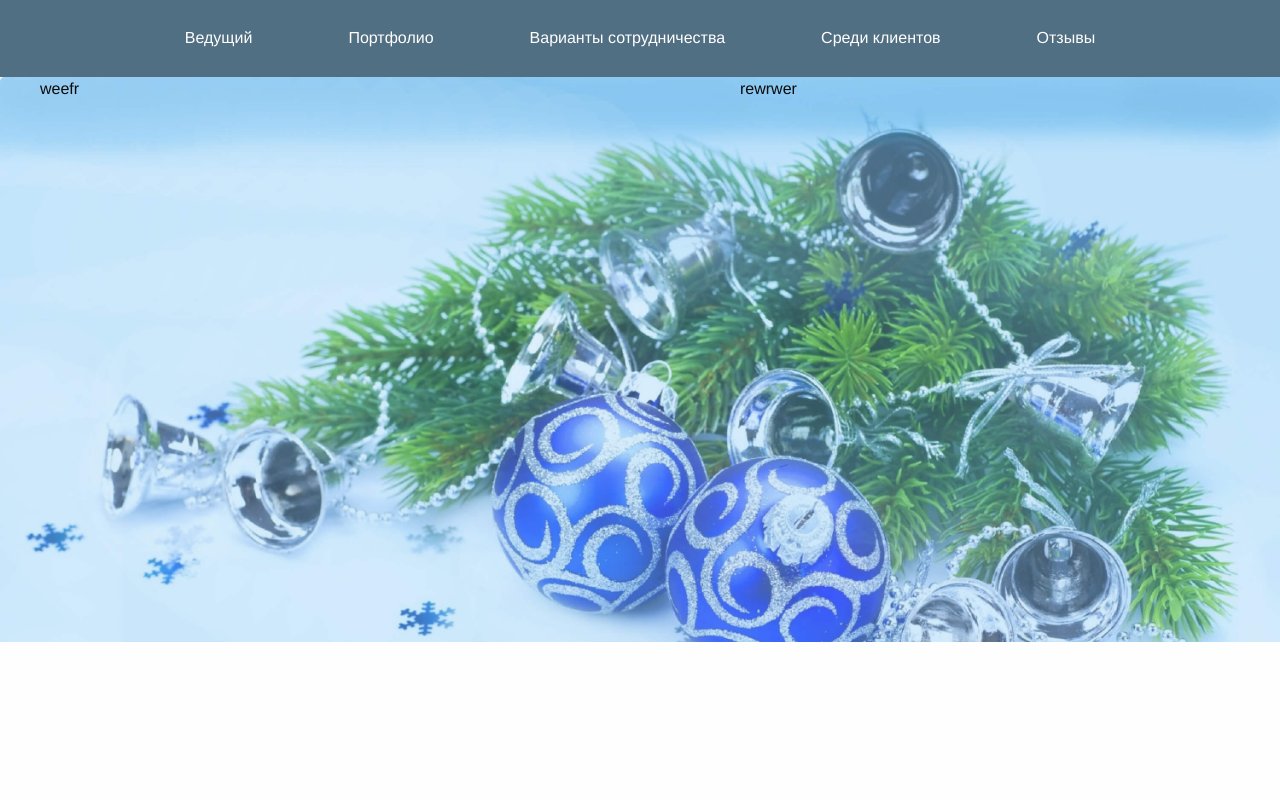
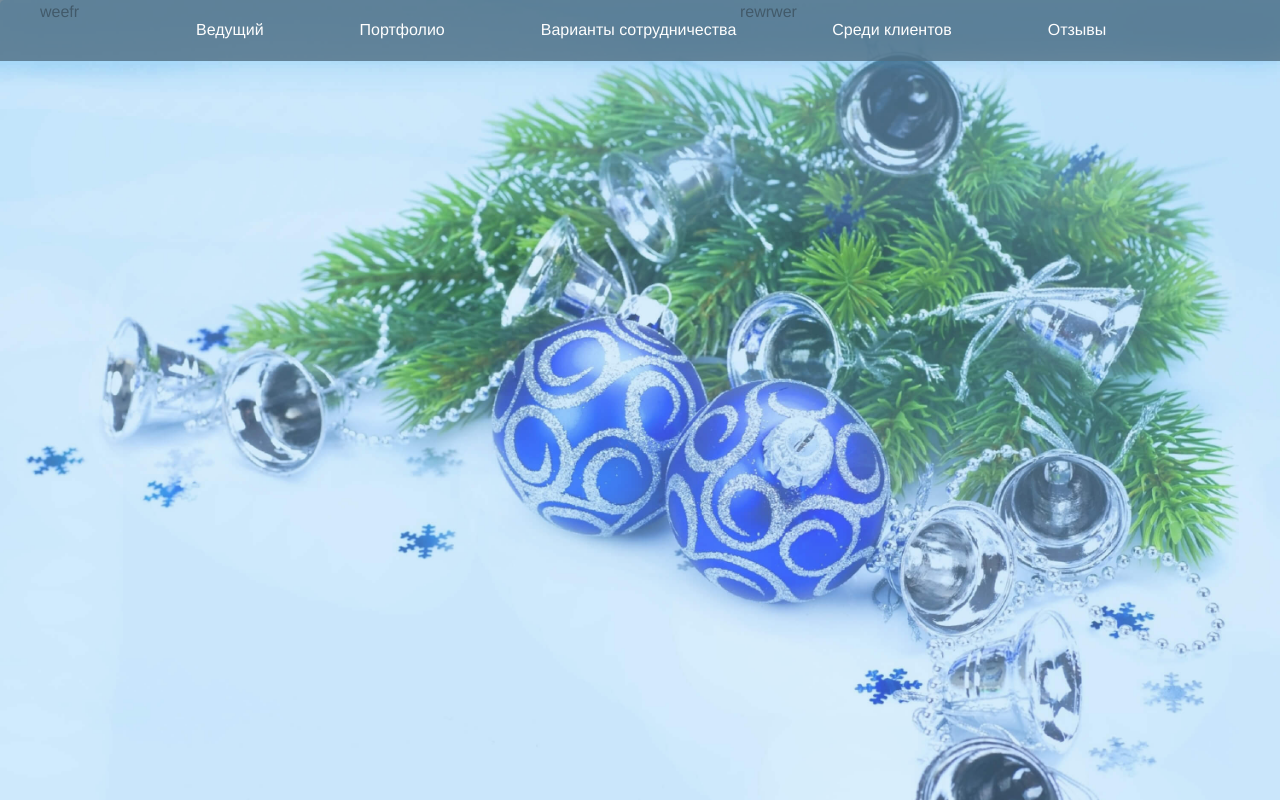
Before and after one commit to keybro/leading-events, a website: page index.html in a window 1280 px wide. Drawn offline with nearby package versions, Linux system fonts and the light colour scheme.

Commit message:
fixed mixin in file app.scss, added cls for navigation and intro

```diff
--- a/assets/scss/_custom.scss
+++ b/assets/scss/_custom.scss
@@ -1,7 +1,13 @@
-
 .intro {
     position: relative;
-  	height: 565px;
-	background: url("/assets/images/header.jpg") no-repeat;
+  	height: 100vh;
+	background: url("/assets/images/header.jpg") no-repeat 100% top;
     background-size: cover;
 }
+
+.navigation {
+    position: fixed;
+    width: 100%;
+    z-index: 1;
+    background-color: rgba($light-blue, 0.8);
+}
--- a/assets/scss/_settings.scss
+++ b/assets/scss/_settings.scss
@@ -414,7 +414,7 @@ $menu-margin: 0.7rem;
 //$menu-margin-nested: 1rem;
 $menu-item-padding: 0.7rem 3rem;
 $menu-item-color-active: $white;
-$menu-item-background-active: get-color(primary);
+//$menu-item-background-active: get-color(primary);
 //$menu-icon-spacing: 0.25rem;
 //$menu-item-background-hover: $light-gray;
 //$menu-border: $light-gray;
--- a/assets/scss/app.scss
+++ b/assets/scss/app.scss
@@ -1,9 +1,12 @@
-// import my custom settings
-@import "custom";
 
 // import foundation settings
 @import "settings";
 @import "foundation";
+
+// import my custom settings
+@import "custom";
+
+
 
 //@include foundation-everything(true);
 @include foundation-global-styles;
--- a/index.html
+++ b/index.html
@@ -10,7 +10,7 @@
 </head>
 <body>
 <!-- SECTION: Navigation -->
-<div class="top-bar">
+<div class="navigation">
 <ul class="vertical large-horizontal menu align-center">
   <li><a href="#">Ведущий</a></li>
   <li><a href="#">Портфолио</a></li>
@@ -19,8 +19,9 @@
   <li><a href="#">Отзывы</a></li>
 </ul>
 </div>
+<!-- END SECTION: Navigation -->
 <div class="intro">
-<div class="row group">
+<div class="row">
     <div class="colums small-7">weefr</div>
     <div class="colums small-5">rewrwer</div>
 </div>
```
Also changed, not shown: assets/stylesheets/app.css.
